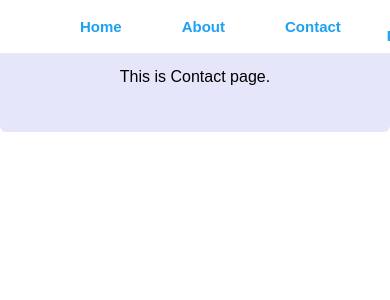
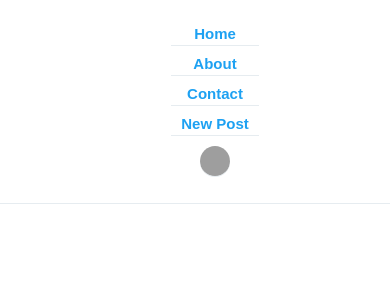
Before and after one commit to zaklinaradivojevic/Personal_Blog, a Flask app: page /contact in a window 390 px wide. Shown: the top 300 px of the page. Run offline with Flask 3, Linux system fonts and the light colour scheme; some libraries are stand-ins or nearby versions; grey boxes are pictures that could not be loaded.

Commit message:
treci commit

```diff
--- a/static/main.css
+++ b/static/main.css
@@ -58,9 +58,7 @@ header {
 }
 header h1{
   font-size: 30px;
-  position: absolute;
-  top:150px;
-  left:340px;
+  margin: 0;
   color:white;
 
 }
@@ -106,6 +104,7 @@ nav li {
   margin-right: 20px;
   list-style: none;
 }
+
 .avatar {
  content: '';
  display: inline-block;
@@ -113,8 +112,8 @@ nav li {
  width: 30px;
  height: 30px;
  border-radius: 50%;
-          background: url('http://1.viki.io/a/ph/avatar_profile-acc6c5a5a9d35bd7d292dfd776cfec76.png?s=30x30&f=t&cb=1');
-          background-size: 100%;
+ background: url("https://th.bing.com/th/id/R.868ee108a368c111e1eeee70bb568c59?rik=6V3nm%2f9nyUWEYg&pid=ImgRaw&r=0");
+ background-size: cover;
  margin: 10px 15px;
  cursor:pointer;
 }
@@ -160,11 +159,13 @@ form input[type="submit"] {
 form input[type="submit"]:hover {
   background-color: #0c84c8;
 }
+
 form input:focus,form textarea:focus {
   outline: none;
   border-color: #1da1f2;
   box-shadow: 0px 0px 5px rgba(29, 161, 242, 0.5);
 }
+
 form input:focus,form textarea:focus {
   outline: none;
   border-color: #1da1f2;
@@ -193,8 +194,6 @@ form input:focus,form textarea:focus {
   cursor: pointer;
 }
 
-
-
 .search button:hover{
     background-color: #005ea6;
 }
@@ -221,3 +220,48 @@ form input:focus,form textarea:focus {
   text-align: center;
 
 }
+/* For screens smaller than 768px (i.e., mobile devices) */
+@media (max-width: 767px) {
+    nav {
+      flex-direction: column;
+      height: auto;
+    }
+
+    nav ul {
+      flex-direction: column;
+      align-items: stretch;
+    }
+
+    nav li {
+      font-size:25px;
+      margin: 0;
+      border-bottom: 1px solid #e6ecf0;
+    }
+
+    .avatar {
+      margin: 10px auto;
+    }
+
+    .search {
+      display: none;
+    }
+
+    nav a {
+      margin: 10px;
+    }
+    header {
+        margin-top:160px;
+        padding: 40px;
+        display: flex;
+        justify-content: flex-start;
+        align-items: flex-start;
+      }
+
+      header h1 {
+        font-size: 25px;
+        position: absolute;
+        top: 250px;
+        left: 50%;
+        transform: translateX(-50%);
+      }
+  }
--- a/templates/base.html
+++ b/templates/base.html
@@ -1,11 +1,12 @@
 <!DOCTYPE html>
 <html>
-<head>
+  <head>
     <title>{% block title %}{% endblock %} - My Blog</title>
+    <meta name="viewport" content="width=device-width, initial-scale=1">
     <link rel="stylesheet" href="{{ url_for('static', filename='main.css') }}">
-  <link rel="stylesheet" href="https://cdnjs.cloudflare.com/ajax/libs/font-awesome/4.7.0/css/font-awesome.min.css">
-  <script src='https://kit.fontawesome.com/a076d05399.js' crossorigin='anonymous'></script>
-</head>
+    <link rel="stylesheet" href="https://cdnjs.cloudflare.com/ajax/libs/font-awesome/4.7.0/css/font-awesome.min.css">
+  </head>
+
 <body>
 <nav>
   <ul>
```
Lines whose indentation alone changed are shown as unchanged.
